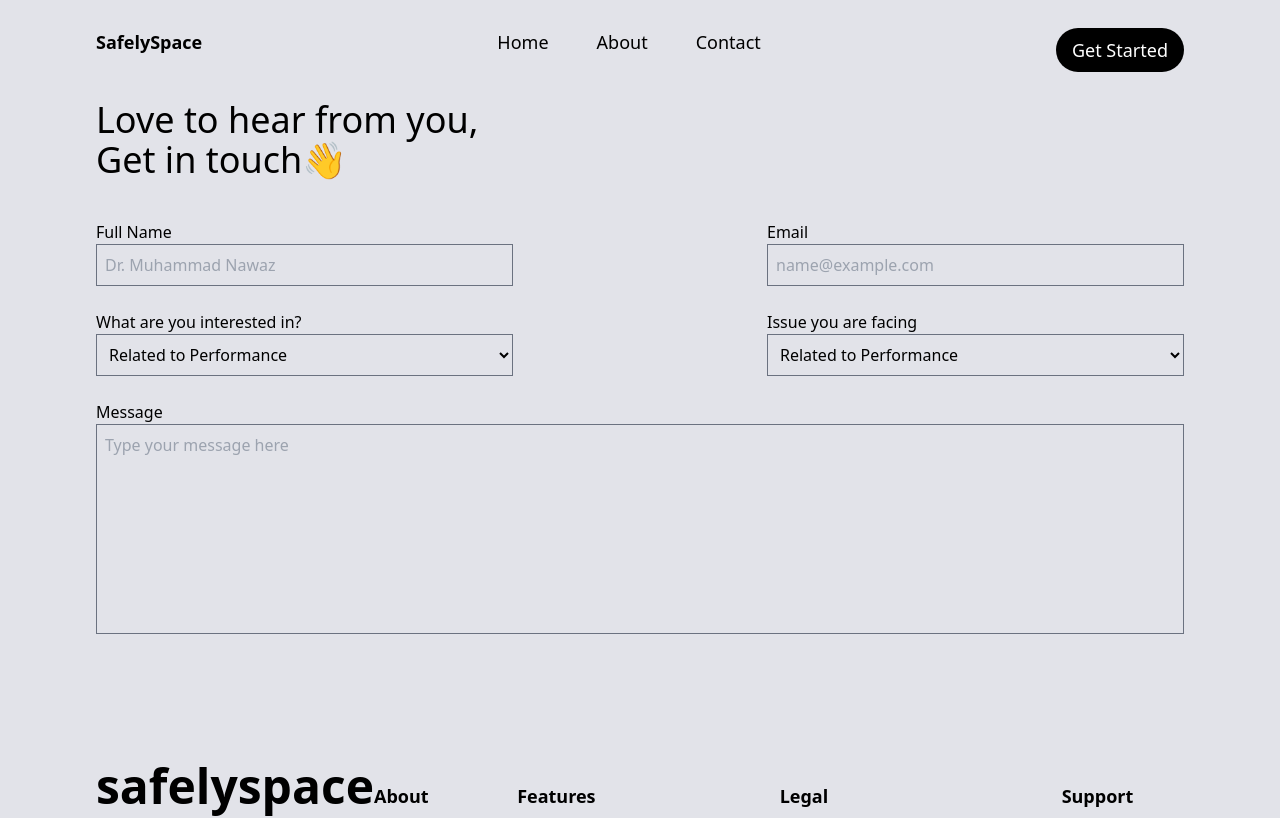
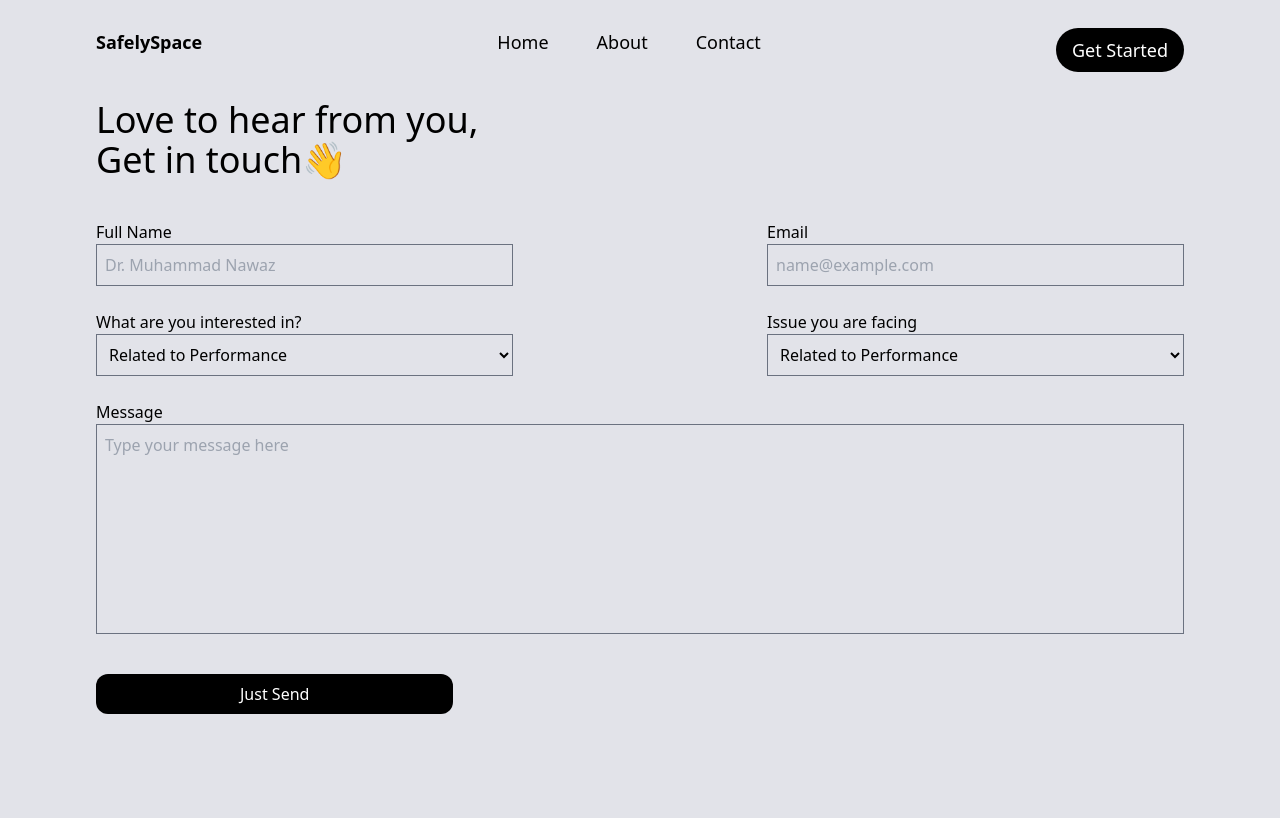
Before and after one commit to Hasnain-shinwari/safelyspace, a React (Vite) app in the folder client/: page /contact in a window 1280 px wide. Shown: the top 818 px of the page. Built offline with nearby package versions, Linux system fonts and the light colour scheme.

Commit message:
Finalised the button for the Contact Page

```diff
--- a/client/src/components/contact/ContactForm.tsx
+++ b/client/src/components/contact/ContactForm.tsx
@@ -45,7 +45,10 @@ const ContactForm = () => {
 							className="pl-2 pt-2 pb-44 pr-72 border border-gray-500 bg-transparent"
 						/>
 					</form>
+          <button className="py-2 px-36 bg-black mt-10 rounded-xl text-white">Just Send</button>
 				</div>
+
+
 			</form>
 		</div>
 	);
```
